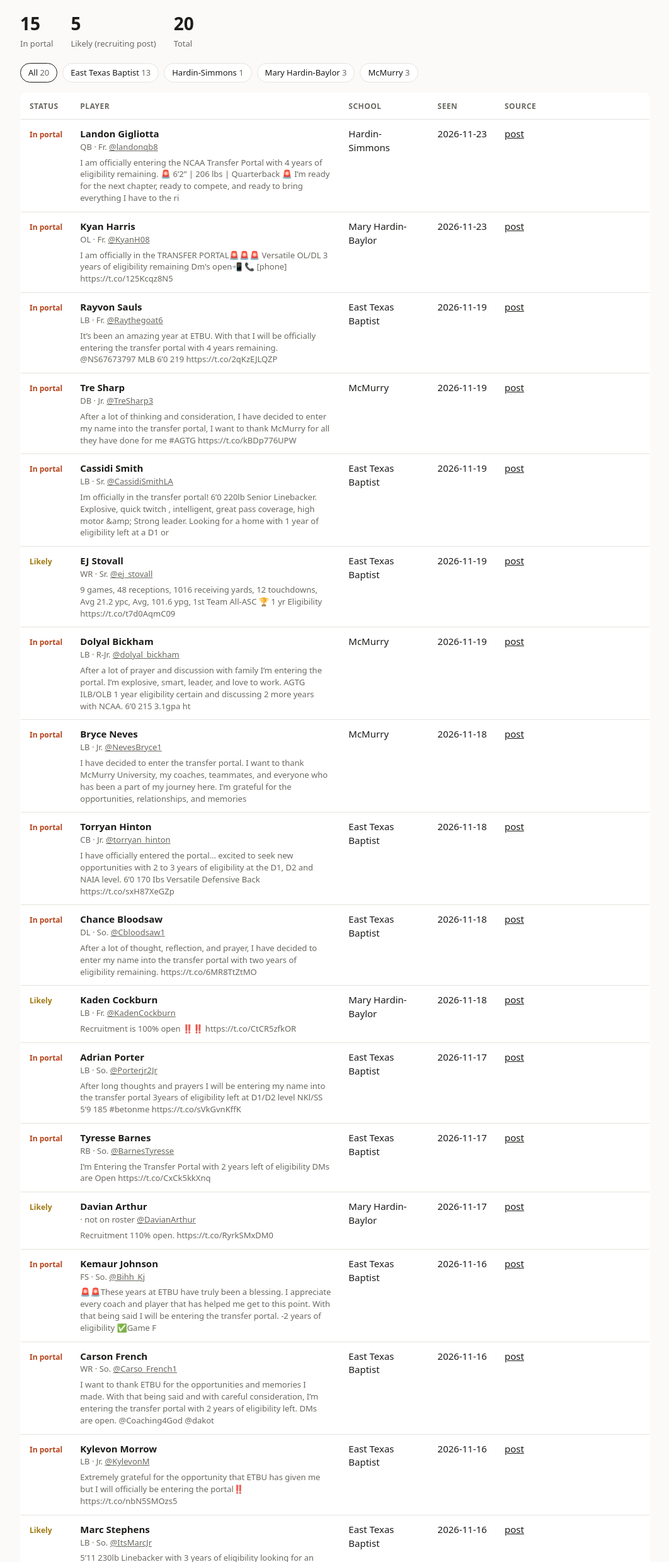
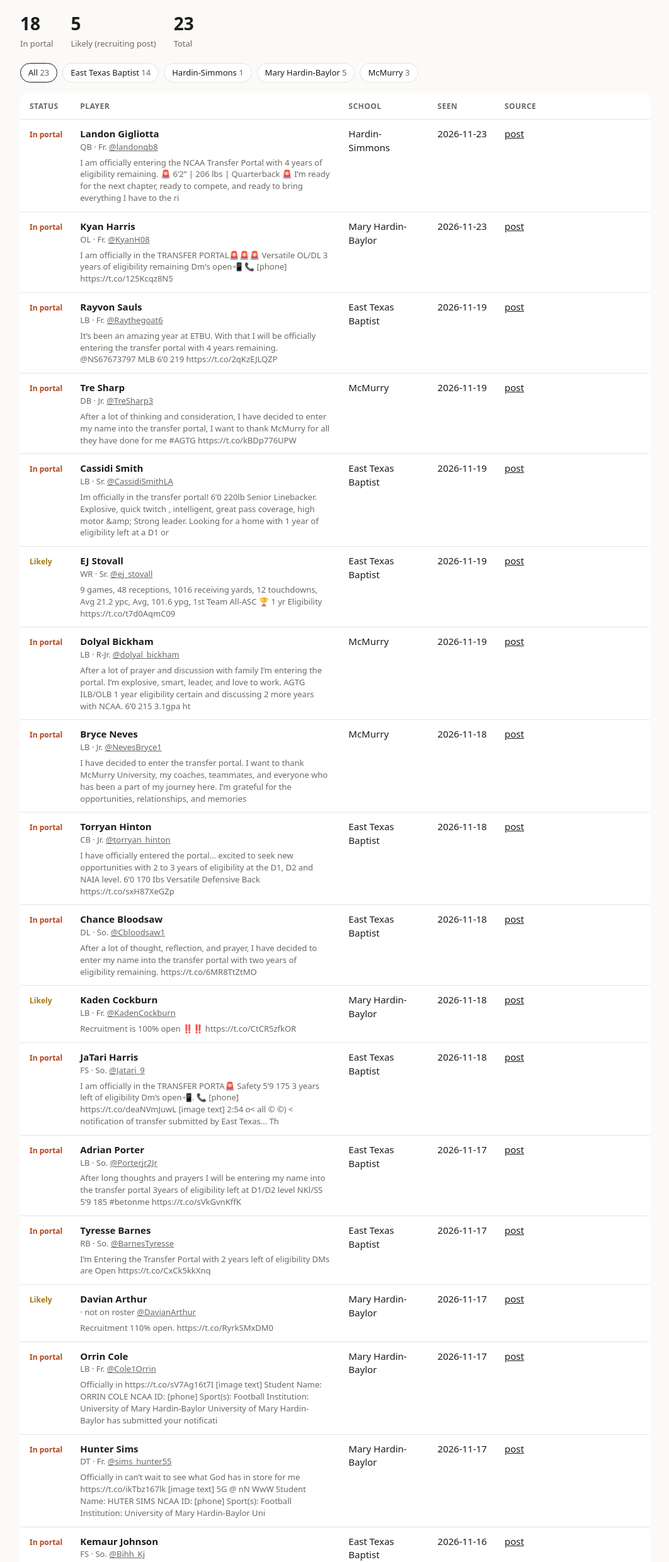
Before and after one commit to etchglow/asctransferportal, a plain HTML site: page docs/index.html in a window 1280 px wide. Shown: the part 98-2578 px from the top of the page at 63% size, without its empty margins (108-1170 px from the left). Drawn offline with Linux system fonts and the light colour scheme.

Commit message:
Daily portal scan 2026-11-24

```diff
--- a/data/tracker.csv
+++ b/data/tracker.csv
@@ -10,9 +10,12 @@ In portal,McMurry,Bryce Neves,LB,Jr.,2026-11-18,NevesBryce1,https://x.com/NevesB
 In portal,East Texas Baptist,Torryan Hinton,CB,Jr.,2026-11-18,torryan_hinton,https://x.com/torryan_hinton/status/2123158195258683899,1,
 In portal,East Texas Baptist,Chance Bloodsaw,DL,So.,2026-11-18,Cbloodsaw1,https://x.com/Cbloodsaw1/status/2123156323994861823,1,
 Likely,Mary Hardin-Baylor,Kaden Cockburn,LB,Fr.,2026-11-18,KadenCockburn,https://x.com/KadenCockburn/status/2122851957748457949,1,
+In portal,East Texas Baptist,JaTari Harris,FS,So.,2026-11-18,Jatari_9,https://x.com/Jatari_9/status/2122843510613463135,1,
 In portal,East Texas Baptist,Adrian Porter,LB,So.,2026-11-17,Porterjr2Jr,https://x.com/Porterjr2Jr/status/2122479879660941712,8,
 In portal,East Texas Baptist,Tyresse Barnes,RB,So.,2026-11-17,BarnesTyresse,https://x.com/BarnesTyresse/status/2122489689647231338,1,
 Likely,Mary Hardin-Baylor,Davian Arthur,,not on roster,2026-11-17,DavianArthur,https://x.com/DavianArthur/status/2122833077273813043,1,
+In portal,Mary Hardin-Baylor,Orrin Cole,LB,Fr.,2026-11-17,Cole1Orrin,https://x.com/Cole1Orrin/status/2122749069600981016,1,
+In portal,Mary Hardin-Baylor,Hunter Sims,DT,Fr.,2026-11-17,sims_hunter55,https://x.com/sims_hunter55/status/2122802996631277618,1,
 In portal,East Texas Baptist,Kemaur Johnson,FS,So.,2026-11-16,Bihh_Kj,https://x.com/Bihh_Kj/status/2122456808358846469,1,
 In portal,East Texas Baptist,Carson French,WR,So.,2026-11-16,Carso_French1,https://x.com/Carso_French1/status/2122429982215492014,2,
 In portal,East Texas Baptist,Kylevon Morrow,LB,Jr.,2026-11-16,KylevonM,https://x.com/KylevonM/status/2122421463944937648,1,
--- a/data/x_state.json
+++ b/data/x_state.json
@@ -4,5 +4,6 @@
   "etbu:6": "2123290991515840778",
   "etbu:7": "2123424079201886273",
   "mcm:8": "2123495275885105308",
-  "mcm:9": "2123507875502854415"
+  "mcm:9": "2123507875502854415",
+  "umhb:3": "2125011324786597927"
 }
--- a/docs/index.html
+++ b/docs/index.html
@@ -20,8 +20,8 @@ footer{color:var(--mut);font-size:13px;margin-top:20px}
 </style></head><body><main>
 <h1>ASC Football Transfer Portal Tracker</h1>
 <p class="lede">American Southwest Conference football players who have announced a transfer-portal entry on X.</p>
-<div class="stats"><div><b>15</b><span>In portal</span></div><div><b>5</b><span>Likely (recruiting post)</span></div><div><b>20</b><span>Total</span></div></div>
-<div class="chips"><button class="on" data-s="">All <span>20</span></button><button data-s="East Texas Baptist">East Texas Baptist <span>13</span></button><button data-s="Hardin-Simmons">Hardin-Simmons <span>1</span></button><button data-s="Mary Hardin-Baylor">Mary Hardin-Baylor <span>3</span></button><button data-s="McMurry">McMurry <span>3</span></button></div>
+<div class="stats"><div><b>18</b><span>In portal</span></div><div><b>5</b><span>Likely (recruiting post)</span></div><div><b>23</b><span>Total</span></div></div>
+<div class="chips"><button class="on" data-s="">All <span>23</span></button><button data-s="East Texas Baptist">East Texas Baptist <span>14</span></button><button data-s="Hardin-Simmons">Hardin-Simmons <span>1</span></button><button data-s="Mary Hardin-Baylor">Mary Hardin-Baylor <span>5</span></button><button data-s="McMurry">McMurry <span>3</span></button></div>
 <table><thead><tr><th>Status</th><th>Player</th><th>School</th><th>Seen</th><th>Source</th></tr></thead>
 <tbody><tr data-s="Hardin-Simmons"><td><span class="st in">In portal</span></td><td><b>Landon Gigliotta</b><div class="sub">QB · Fr. <a href="https://x.com/landonqb8">@landonqb8</a></div><div class="q">I am officially entering the NCAA Transfer Portal with 4 years of eligibility remaining.
 
@@ -49,12 +49,23 @@ ILB/OLB
 
 6’0
 170 Ibs
-Versatile Defensive Back https://t.co/sxH87XeGZp</div></td><td>East Texas Baptist</td><td class="num">2026-11-18</td><td><a href="https://x.com/torryan_hinton/status/2123158195258683899">post</a></td></tr><tr data-s="East Texas Baptist"><td><span class="st in">In portal</span></td><td><b>Chance Bloodsaw</b><div class="sub">DL · So. <a href="https://x.com/Cbloodsaw1">@Cbloodsaw1</a></div><div class="q">After a lot of thought, reflection, and prayer, I have decided to enter my name into the transfer portal with two years of eligibility remaining. https://t.co/6MR8TtZtMO</div></td><td>East Texas Baptist</td><td class="num">2026-11-18</td><td><a href="https://x.com/Cbloodsaw1/status/2123156323994861823">post</a></td></tr><tr data-s="Mary Hardin-Baylor"><td><span class="st likely">Likely</span></td><td><b>Kaden Cockburn</b><div class="sub">LB · Fr. <a href="https://x.com/KadenCockburn">@KadenCockburn</a></div><div class="q">Recruitment is 100% open ‼️‼️ https://t.co/CtCR5zfkOR</div></td><td>Mary Hardin-Baylor</td><td class="num">2026-11-18</td><td><a href="https://x.com/KadenCockburn/status/2122851957748457949">post</a></td></tr><tr data-s="East Texas Baptist"><td><span class="st in">In portal</span></td><td><b>Adrian Porter</b><div class="sub">LB · So. <a href="https://x.com/Porterjr2Jr">@Porterjr2Jr</a></div><div class="q">After long thoughts and prayers I will be entering my name into the transfer portal
+Versatile Defensive Back https://t.co/sxH87XeGZp</div></td><td>East Texas Baptist</td><td class="num">2026-11-18</td><td><a href="https://x.com/torryan_hinton/status/2123158195258683899">post</a></td></tr><tr data-s="East Texas Baptist"><td><span class="st in">In portal</span></td><td><b>Chance Bloodsaw</b><div class="sub">DL · So. <a href="https://x.com/Cbloodsaw1">@Cbloodsaw1</a></div><div class="q">After a lot of thought, reflection, and prayer, I have decided to enter my name into the transfer portal with two years of eligibility remaining. https://t.co/6MR8TtZtMO</div></td><td>East Texas Baptist</td><td class="num">2026-11-18</td><td><a href="https://x.com/Cbloodsaw1/status/2123156323994861823">post</a></td></tr><tr data-s="Mary Hardin-Baylor"><td><span class="st likely">Likely</span></td><td><b>Kaden Cockburn</b><div class="sub">LB · Fr. <a href="https://x.com/KadenCockburn">@KadenCockburn</a></div><div class="q">Recruitment is 100% open ‼️‼️ https://t.co/CtCR5zfkOR</div></td><td>Mary Hardin-Baylor</td><td class="num">2026-11-18</td><td><a href="https://x.com/KadenCockburn/status/2122851957748457949">post</a></td></tr><tr data-s="East Texas Baptist"><td><span class="st in">In portal</span></td><td><b>JaTari Harris</b><div class="sub">FS · So. <a href="https://x.com/Jatari_9">@Jatari_9</a></div><div class="q">I am officially in the TRANSFER PORTA🚨
+
+Safety
+
+5’9 175
+
+3 years left of eligibility
+
+Dm’s open📲. 📞 [phone] https://t.co/deaNVmJuwL
+[image text] 2:54 o&lt; all © ©) &lt; notification of transfer submitted by East Texas... Th</div></td><td>East Texas Baptist</td><td class="num">2026-11-18</td><td><a href="https://x.com/Jatari_9/status/2122843510613463135">post</a></td></tr><tr data-s="East Texas Baptist"><td><span class="st in">In portal</span></td><td><b>Adrian Porter</b><div class="sub">LB · So. <a href="https://x.com/Porterjr2Jr">@Porterjr2Jr</a></div><div class="q">After long thoughts and prayers I will be entering my name into the transfer portal
 3years of eligibility left at D1/D2 level
 NKl/SS
 5’9
 185
-#betonme https://t.co/sVkGvnKffK</div></td><td>East Texas Baptist</td><td class="num">2026-11-17</td><td><a href="https://x.com/Porterjr2Jr/status/2122479879660941712">post</a></td></tr><tr data-s="East Texas Baptist"><td><span class="st in">In portal</span></td><td><b>Tyresse Barnes</b><div class="sub">RB · So. <a href="https://x.com/BarnesTyresse">@BarnesTyresse</a></div><div class="q">I’m Entering the Transfer Portal with 2 years left of eligibility DMs are Open https://t.co/CxCk5kkXnq</div></td><td>East Texas Baptist</td><td class="num">2026-11-17</td><td><a href="https://x.com/BarnesTyresse/status/2122489689647231338">post</a></td></tr><tr data-s="Mary Hardin-Baylor"><td><span class="st likely">Likely</span></td><td><b>Davian Arthur</b><div class="sub"> · not on roster <a href="https://x.com/DavianArthur">@DavianArthur</a></div><div class="q">Recruitment 110% open. https://t.co/RyrkSMxDM0</div></td><td>Mary Hardin-Baylor</td><td class="num">2026-11-17</td><td><a href="https://x.com/DavianArthur/status/2122833077273813043">post</a></td></tr><tr data-s="East Texas Baptist"><td><span class="st in">In portal</span></td><td><b>Kemaur Johnson</b><div class="sub">FS · So. <a href="https://x.com/Bihh_Kj">@Bihh_Kj</a></div><div class="q">🚨🚨These years at ETBU have truly been a blessing. I  appreciate every coach and player that has helped me get to this point. With that being said I will be entering the transfer portal.
+#betonme https://t.co/sVkGvnKffK</div></td><td>East Texas Baptist</td><td class="num">2026-11-17</td><td><a href="https://x.com/Porterjr2Jr/status/2122479879660941712">post</a></td></tr><tr data-s="East Texas Baptist"><td><span class="st in">In portal</span></td><td><b>Tyresse Barnes</b><div class="sub">RB · So. <a href="https://x.com/BarnesTyresse">@BarnesTyresse</a></div><div class="q">I’m Entering the Transfer Portal with 2 years left of eligibility DMs are Open https://t.co/CxCk5kkXnq</div></td><td>East Texas Baptist</td><td class="num">2026-11-17</td><td><a href="https://x.com/BarnesTyresse/status/2122489689647231338">post</a></td></tr><tr data-s="Mary Hardin-Baylor"><td><span class="st likely">Likely</span></td><td><b>Davian Arthur</b><div class="sub"> · not on roster <a href="https://x.com/DavianArthur">@DavianArthur</a></div><div class="q">Recruitment 110% open. https://t.co/RyrkSMxDM0</div></td><td>Mary Hardin-Baylor</td><td class="num">2026-11-17</td><td><a href="https://x.com/DavianArthur/status/2122833077273813043">post</a></td></tr><tr data-s="Mary Hardin-Baylor"><td><span class="st in">In portal</span></td><td><b>Orrin Cole</b><div class="sub">LB · Fr. <a href="https://x.com/Cole1Orrin">@Cole1Orrin</a></div><div class="q">Officially in https://t.co/sV7Ag16t7I
+[image text] Student Name: ORRIN COLE NCAA ID: [phone] Sport(s): Football Institution: University of Mary Hardin-Baylor University of Mary Hardin-Baylor has submitted your notificati</div></td><td>Mary Hardin-Baylor</td><td class="num">2026-11-17</td><td><a href="https://x.com/Cole1Orrin/status/2122749069600981016">post</a></td></tr><tr data-s="Mary Hardin-Baylor"><td><span class="st in">In portal</span></td><td><b>Hunter Sims</b><div class="sub">DT · Fr. <a href="https://x.com/sims_hunter55">@sims_hunter55</a></div><div class="q">Officially in can’t wait to see what God has in store for me https://t.co/ikTbz167lk
+[image text] 5G @ nN WwW Student Name: HUTER SIMS NCAA ID: [phone] Sport(s): Football Institution: University of Mary Hardin-Baylor Uni</div></td><td>Mary Hardin-Baylor</td><td class="num">2026-11-17</td><td><a href="https://x.com/sims_hunter55/status/2122802996631277618">post</a></td></tr><tr data-s="East Texas Baptist"><td><span class="st in">In portal</span></td><td><b>Kemaur Johnson</b><div class="sub">FS · So. <a href="https://x.com/Bihh_Kj">@Bihh_Kj</a></div><div class="q">🚨🚨These years at ETBU have truly been a blessing. I  appreciate every coach and player that has helped me get to this point. With that being said I will be entering the transfer portal.
 
 -2 years of eligibility
 ✅Game F</div></td><td>East Texas Baptist</td><td class="num">2026-11-16</td><td><a href="https://x.com/Bihh_Kj/status/2122456808358846469">post</a></td></tr><tr data-s="East Texas Baptist"><td><span class="st in">In portal</span></td><td><b>Carson French</b><div class="sub">WR · So. <a href="https://x.com/Carso_French1">@Carso_French1</a></div><div class="q">I want to thank ETBU for the opportunities and memories I made. With that being said and with careful consideration, I’m entering the transfer portal with 2 years of eligibility left. DMs are open.
@@ -66,7 +77,7 @@ NKl/SS
 3 years of eligibility at D1/D2 level
 
 Film is attached below https://t.co/3igxmRURzI</div></td><td>East Texas Baptist</td><td class="num">2026-11-16</td><td><a href="https://x.com/KaiBon_06/status/2122430734329647408">post</a></td></tr><tr data-s="East Texas Baptist"><td><span class="st in">In portal</span></td><td><b>Arjawon Chibli</b><div class="sub"> · not on roster </div></td><td>East Texas Baptist</td><td class="num"></td><td><a href="https://x.com/GetEmChib/status/2122571326686699706">post</a> · Not on ETBU roster; image-only post</td></tr></tbody></table>
-<footer>Updated 2026-11-24 13:54 UTC. "Likely" means the player's post used recruiting language (e.g. "recruitment open") but didn't say "portal". Phone numbers and emails are removed from quoted posts.</footer>
+<footer>Updated 2026-11-24 17:38 UTC. "Likely" means the player's post used recruiting language (e.g. "recruitment open") but didn't say "portal". Phone numbers and emails are removed from quoted posts.</footer>
 </main>
 <script>
 document.querySelectorAll('.chips button').forEach(b=>b.onclick=()=>{
```
Also changed, not shown: data/teammate_state.json (+8 -2 lines), 1 other file.
